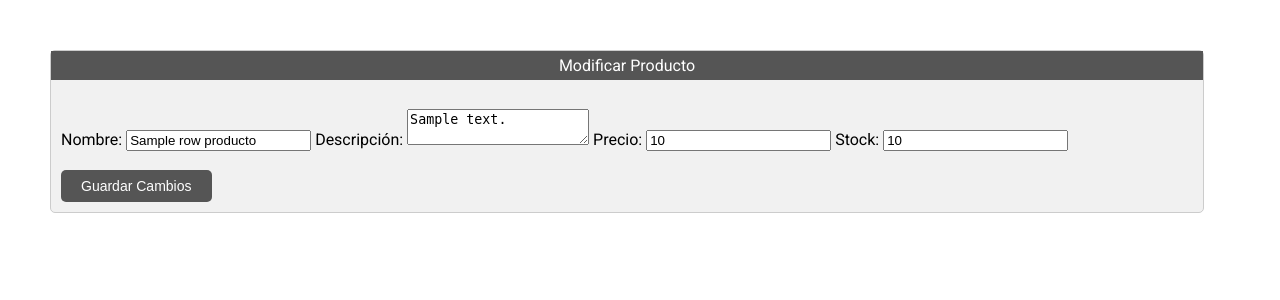
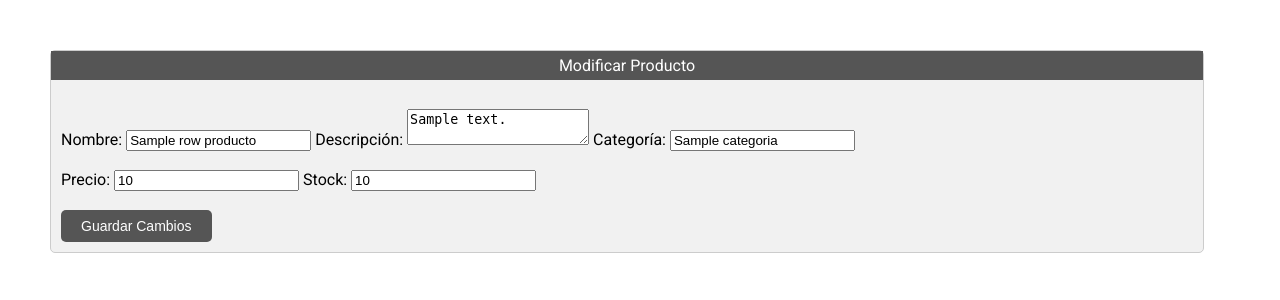
Before and after one commit to JonathanAristizabal/hotel, a PHP site: template pages/editar_producto.php in a window 1280 px wide. Shown: the part 97-397 px from the top of the page. Run offline with PHP 8.4, Linux system fonts and the light colour scheme; the template is opened without the code that fills it: most values are stand-ins (such as "Sample title", 1, 10 or a date in 2020).

Commit message:
se agrega categoria en modificar prod

```diff
--- a/pages/editar_producto.php
+++ b/pages/editar_producto.php
@@ -1,4 +1,3 @@
-
 <!DOCTYPE html>
 <html lang="es">
 
@@ -37,6 +36,10 @@
                     <label for="descripcion">Descripción:</label>
                     <textarea id="descripcion" name="descripcion" required><?= $rowProducto['descripcion'] ?></textarea>
 
+                    <!-- Agrega la categoría debajo de la descripción -->
+                    <label for="categoria">Categoría:</label>
+                    <input type="text" id="categoria" name="categoria" value="<?= $rowProducto['categoria'] ?>" required>
+                    <br><br>
                     <label for="precio">Precio:</label>
                     <input type="number" id="precio" name="precio" value="<?= $rowProducto['precio'] ?>" step="0.01" required>
 
```
